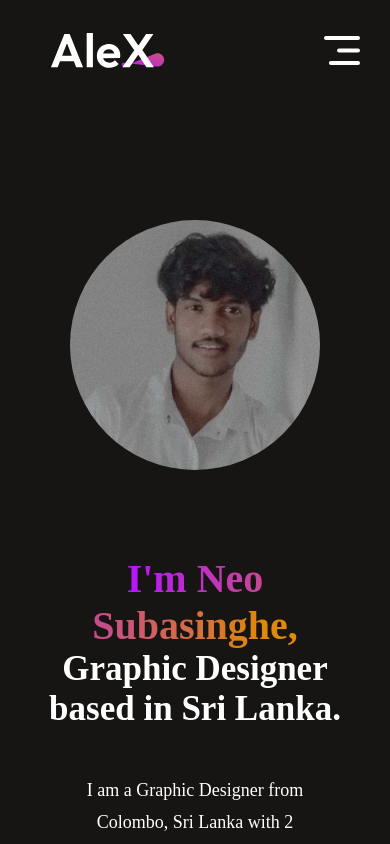
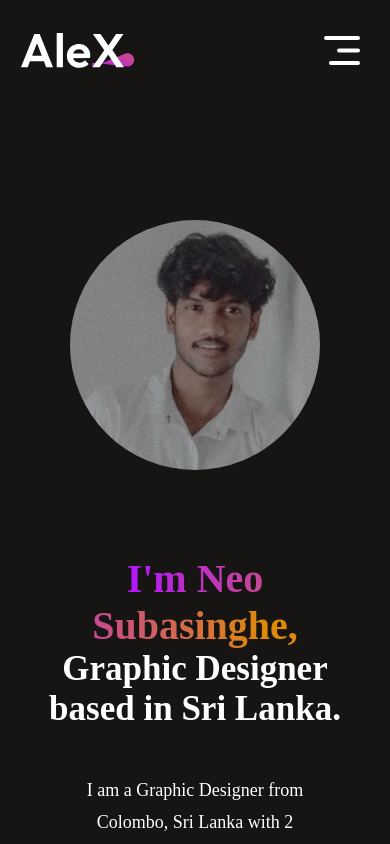
Before and after one commit to Eran2001/dumi-new-web, a React (Vite) app: page / in a window 390 px wide. Shown: the top 844 px of the page. Built offline with nearby package versions, Linux system fonts and the light colour scheme; the HTML template or start-up script is replaced by a standard one.

Commit message:
logo changed again

```diff
--- a/src/components/Navbar/Navbar.css
+++ b/src/components/Navbar/Navbar.css
@@ -125,5 +125,7 @@
 }
 
 @media only screen and (max-width: 412px) {
-
+  .logo {
+    margin-left: -30px;
+  }
 }
```
